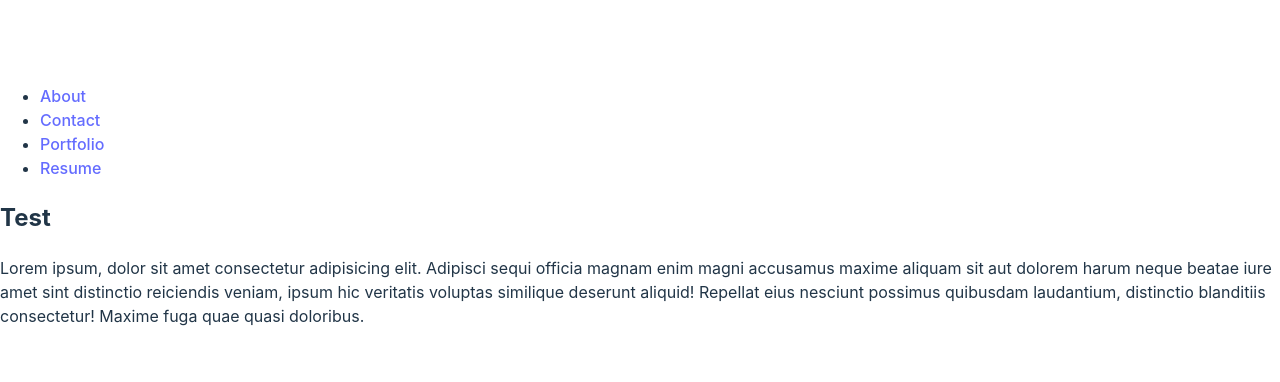
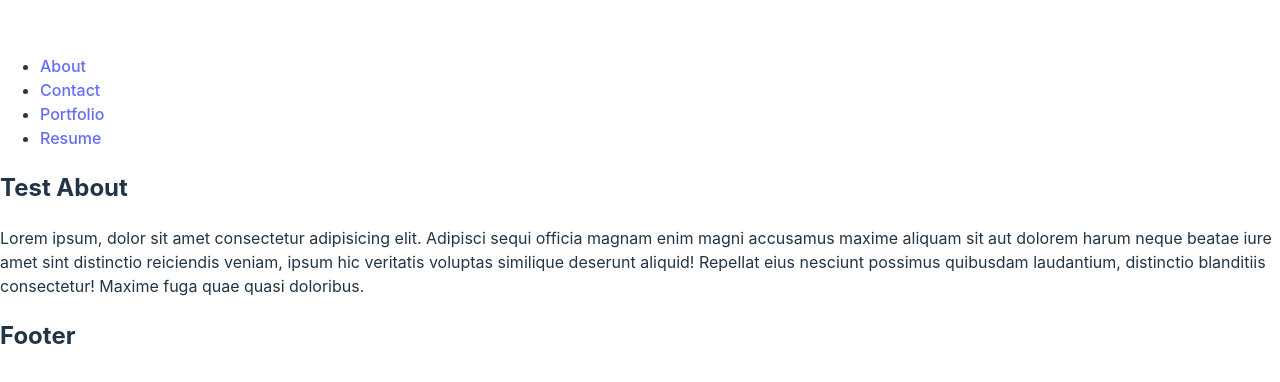
Before and after one commit to RodrJavi/react-portfolio, a React (Vite) app: page / in a window 1280 px wide. Shown: the part 194-576 px from the top of the page. Built offline with nearby package versions, Linux system fonts and the light colour scheme.

Commit message:
Properly placed header and footer components in app.jsx

```diff
--- a/src/App.jsx
+++ b/src/App.jsx
@@ -1,13 +1,15 @@
 import { Outlet } from "react-router-dom";
-import Nav from "./components/NavBar";
+import Header from "./components/Header";
+import Footer from "./components/Footer";
 
 function App() {
   return (
     <>
-      <Nav />
+      <Header />
       <main>
         <Outlet />
       </main>
+      <Footer />
     </>
   );
 }
--- a/src/components/Footer.jsx
+++ b/src/components/Footer.jsx
@@ -0,0 +1,7 @@
+export default function Footer() {
+  return (
+    <footer>
+      <h2>Footer</h2>
+    </footer>
+  );
+}
--- a/src/components/Header.jsx
+++ b/src/components/Header.jsx
@@ -0,0 +1,9 @@
+import NavBar from "./NavBar";
+
+export default function Header() {
+  return (
+    <header>
+      <NavBar />
+    </header>
+  );
+}
--- a/src/pages/About.jsx
+++ b/src/pages/About.jsx
@@ -1,7 +1,7 @@
 export default function About() {
   return (
     <div>
-      <h2>Test</h2>
+      <h2>Test About</h2>
       <p>
         Lorem ipsum, dolor sit amet consectetur adipisicing elit. Adipisci sequi
         officia magnam enim magni accusamus maxime aliquam sit aut dolorem harum
--- a/src/pages/Contact.jsx
+++ b/src/pages/Contact.jsx
@@ -1,7 +1,7 @@
 export default function Contact() {
   return (
     <div>
-      <h2>Test</h2>
+      <h2>Test Contact</h2>
       <p>
         Lorem ipsum, dolor sit amet consectetur adipisicing elit. Adipisci sequi
         officia magnam enim magni accusamus maxime aliquam sit aut dolorem harum
--- a/src/pages/Portfolio.jsx
+++ b/src/pages/Portfolio.jsx
@@ -1,7 +1,7 @@
 export default function Portfolio() {
   return (
     <div>
-      <h2>Test</h2>
+      <h2>Test Portfolio</h2>
       <p>
         Lorem ipsum, dolor sit amet consectetur adipisicing elit. Adipisci sequi
         officia magnam enim magni accusamus maxime aliquam sit aut dolorem harum
--- a/src/pages/Resume.jsx
+++ b/src/pages/Resume.jsx
@@ -1,7 +1,7 @@
 export default function Resume() {
   return (
     <div>
-      <h2>Test</h2>
+      <h2>Test Resume</h2>
       <p>
         Lorem ipsum, dolor sit amet consectetur adipisicing elit. Adipisci sequi
         officia magnam enim magni accusamus maxime aliquam sit aut dolorem harum
```
